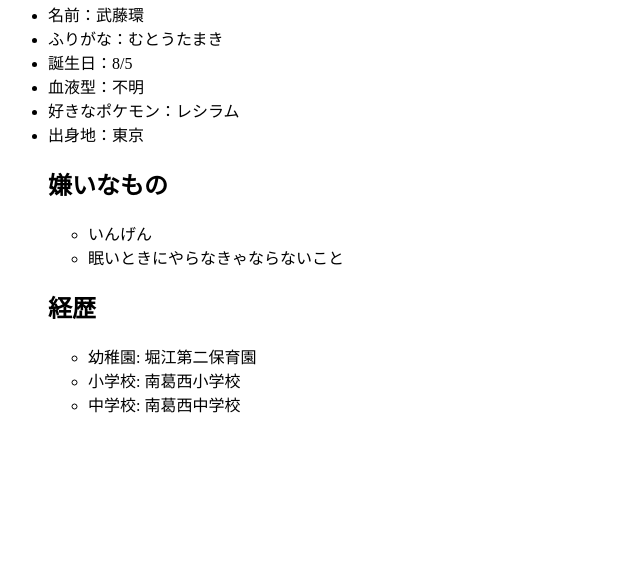
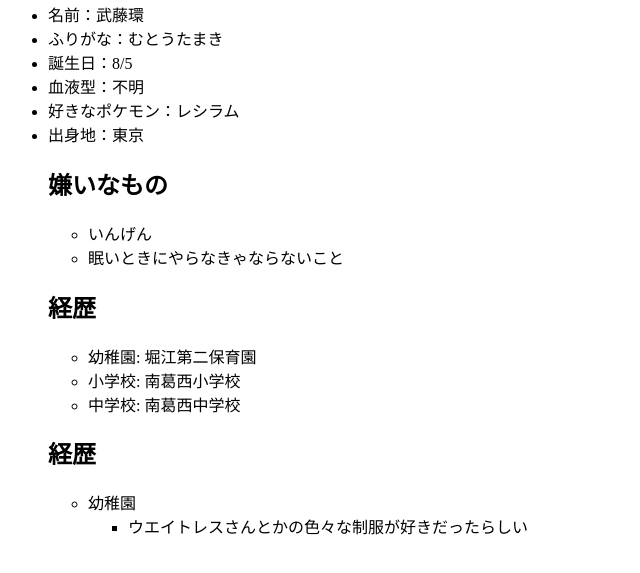
Before and after one commit to mutotamaki/data_science_programming, a plain HTML site: page index.html in a window 1280 px wide. Shown: the part 87-660 px from the top of the page, without its empty margins (0-640 px from the left). Drawn offline with Linux system fonts and the light colour scheme.

Commit message:
経歴をさらに追記

```diff
--- a/index.html
+++ b/index.html
@@ -1,6 +1,7 @@
 <!DOCTYPE html>
 <!-- HTML メタ情報 -->
 <html lang="ja">
+
 <head>
     <meta charset="UTF-8">
     <meta name="viewport" content="width=device-width, initial-scale=1.0">
@@ -8,6 +9,7 @@
 </head>
 
 <!-- 実際にブラウザで表示される部分 -->
+
 <body>
     <h1>自己紹介</h1>
 
@@ -28,11 +30,20 @@
 
         <h2>経歴</h2>
         <ul>
-			<li>幼稚園: 堀江第二保育園</li>
-	        <li>小学校: 南葛西小学校</li>
-	        <li>中学校: 南葛西中学校</li>
+            <li>幼稚園: 堀江第二保育園</li>
+            <li>小学校: 南葛西小学校</li>
+            <li>中学校: 南葛西中学校</li>
+        </ul>
+
+        <h2>経歴</h2>
+        <ul>
+            <li>幼稚園</li>
+            <ul>
+                <li>ウエイトレスさんとかの色々な制服が好きだったらしい</li>
+            </ul>
         </ul>
 
     </ul>
 </body>
+
 </html>
```
